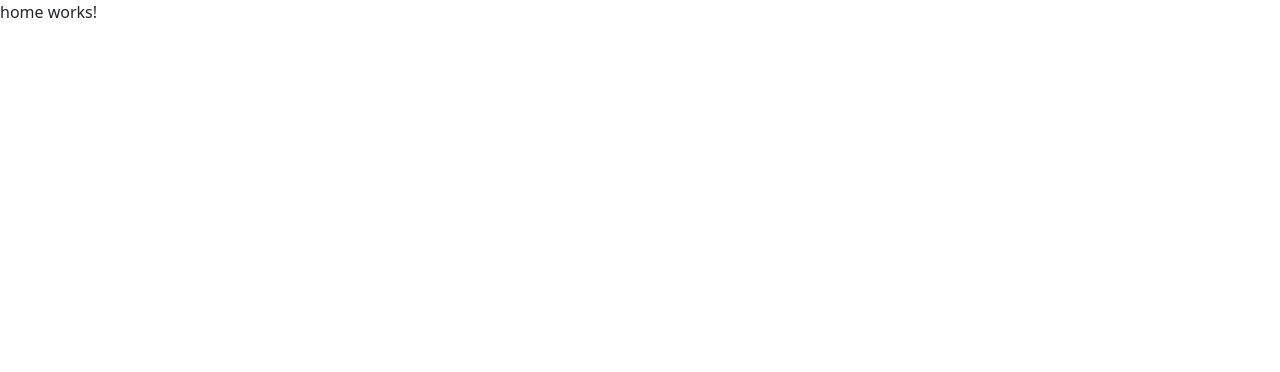
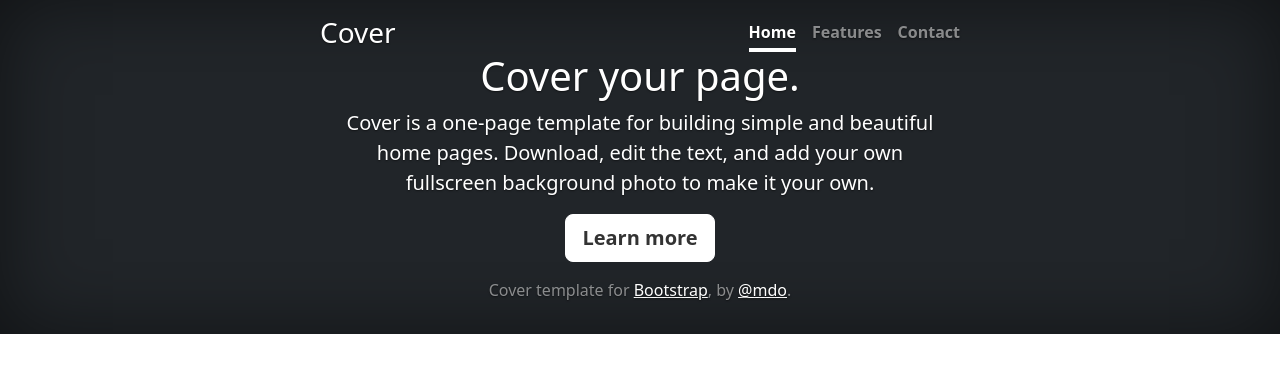
Before and after one commit to matheusrgg/calendario, an Angular app: page / in a window 1280 px wide. Shown: the top 372 px of the page. Built offline with nearby package versions, Linux system fonts and the light colour scheme.

Commit message:
home:fixing home

```diff
--- a/src/app/pages/home/home.component.css
+++ b/src/app/pages/home/home.component.css
@@ -0,0 +1,50 @@
+/*
+ * Globals
+ */
+
+
+/* Custom default button */
+.btn-secondary,
+.btn-secondary:hover,
+.btn-secondary:focus {
+  color: #333;
+  text-shadow: none; /* Prevent inheritance from `body` */
+}
+
+
+/*
+ * Base structure
+ */
+
+body {
+  text-shadow: 0 .05rem .1rem rgba(0, 0, 0, .5);
+  box-shadow: inset 0 0 5rem rgba(0, 0, 0, .5);
+}
+
+.cover-container {
+  max-width: 42em;
+}
+
+
+/*
+ * Header
+ */
+
+.nav-masthead .nav-link {
+  color: rgba(255, 255, 255, .5);
+  border-bottom: .25rem solid transparent;
+}
+
+.nav-masthead .nav-link:hover,
+.nav-masthead .nav-link:focus {
+  border-bottom-color: rgba(255, 255, 255, .25);
+}
+
+.nav-masthead .nav-link + .nav-link {
+  margin-left: 1rem;
+}
+
+.nav-masthead .active {
+  color: #fff;
+  border-bottom-color: #fff;
+}
--- a/src/app/pages/home/home.component.html
+++ b/src/app/pages/home/home.component.html
@@ -1 +1,104 @@
-<p>home works!</p>
+<!doctype html>
+<html lang="en" class="h-100">
+  <head>
+    <meta charset="utf-8">
+    <meta name="viewport" content="width=device-width, initial-scale=1">
+    <meta name="description" content="">
+    <meta name="author" content="Mark Otto, Jacob Thornton, and Bootstrap contributors">
+    <meta name="generator" content="Hugo 0.104.2">
+    <title>Cover Template · Bootstrap v5.2</title>
+
+    <link rel="canonical" href="https://getbootstrap.com/docs/5.2/examples/cover/">
+
+
+
+
+
+    <style>
+      .bd-placeholder-img {
+        font-size: 1.125rem;
+        text-anchor: middle;
+        -webkit-user-select: none;
+        -moz-user-select: none;
+        user-select: none;
+      }
+
+      @media (min-width: 768px) {
+        .bd-placeholder-img-lg {
+          font-size: 3.5rem;
+        }
+      }
+
+      .b-example-divider {
+        height: 3rem;
+        background-color: rgba(0, 0, 0, .1);
+        border: solid rgba(0, 0, 0, .15);
+        border-width: 1px 0;
+        box-shadow: inset 0 .5em 1.5em rgba(0, 0, 0, .1), inset 0 .125em .5em rgba(0, 0, 0, .15);
+      }
+
+      .b-example-vr {
+        flex-shrink: 0;
+        width: 1.5rem;
+        height: 100vh;
+      }
+
+      .bi {
+        vertical-align: -.125em;
+        fill: currentColor;
+      }
+
+      .nav-scroller {
+        position: relative;
+        z-index: 2;
+        height: 2.75rem;
+        overflow-y: hidden;
+      }
+
+      .nav-scroller .nav {
+        display: flex;
+        flex-wrap: nowrap;
+        padding-bottom: 1rem;
+        margin-top: -1px;
+        overflow-x: auto;
+        text-align: center;
+        white-space: nowrap;
+        -webkit-overflow-scrolling: touch;
+      }
+    </style>
+
+
+    <!-- Custom styles for this template -->
+
+  </head>
+  <body class="d-flex h-100 text-center text-bg-dark">
+
+<div class="cover-container d-flex w-100 h-100 p-3 mx-auto flex-column">
+  <header class="mb-auto">
+    <div>
+      <h3 class="float-md-start mb-0">Cover</h3>
+      <nav class="nav nav-masthead justify-content-center float-md-end">
+        <a class="nav-link fw-bold py-1 px-0 active" aria-current="page" href="#">Home</a>
+        <a class="nav-link fw-bold py-1 px-0" href="#">Features</a>
+        <a class="nav-link fw-bold py-1 px-0" href="#">Contact</a>
+      </nav>
+    </div>
+  </header>
+
+  <main class="px-3">
+    <h1>Cover your page.</h1>
+    <p class="lead">Cover is a one-page template for building simple and beautiful home pages. Download, edit the text, and add your own fullscreen background photo to make it your own.</p>
+    <p class="lead">
+      <a href="#" class="btn btn-lg btn-secondary fw-bold border-white bg-white">Learn more</a>
+    </p>
+  </main>
+
+  <footer class="mt-auto text-white-50">
+    <p>Cover template for <a href="https://getbootstrap.com/" class="text-white">Bootstrap</a>, by <a href="https://twitter.com/mdo" class="text-white">@mdo</a>.</p>
+  </footer>
+</div>
+
+
+
+  </body>
+</html>
```
